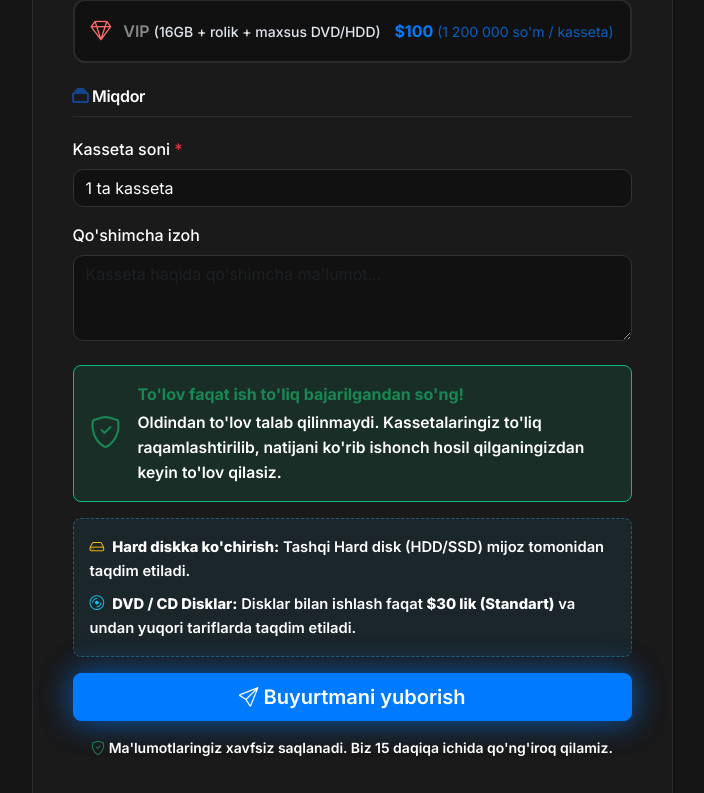
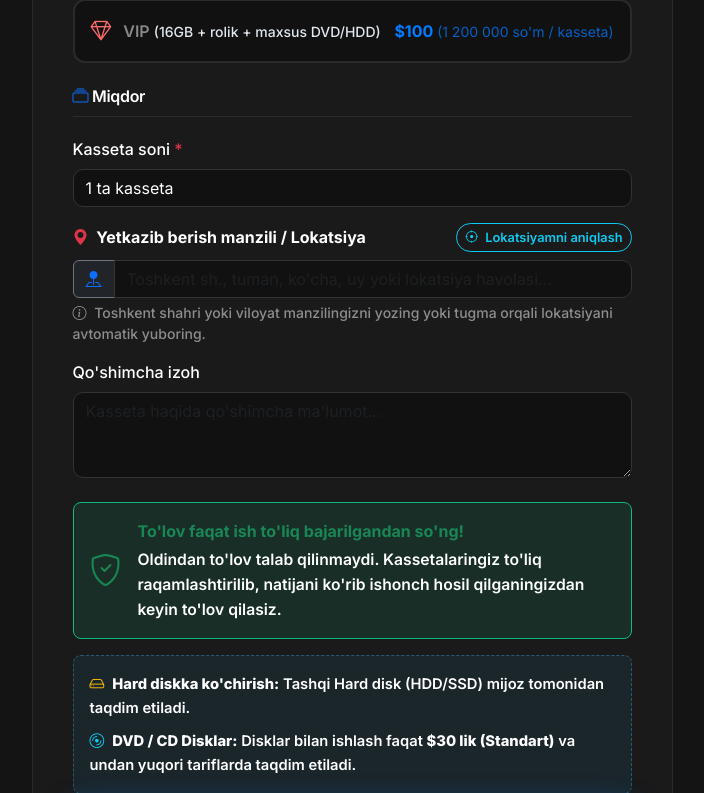
Before and after one commit to javoxirmahmudov012-coder/uzretro_uz, a Flask app: page /order in a window 1280 px wide. Shown: the part 1196-1989 px from the top of the page, without its empty margins (98-802 px from the left). Run offline with Flask 3, Linux system fonts and the light colour scheme.

Commit message:
Qo'shildi: buyurtmaga manzil va lokatsiya kiritish imkoniyati, xarita havolasi va admin paneldagi ko'rinishi

```diff
--- a/app.py
+++ b/app.py
@@ -33,6 +33,13 @@ def create_app():
     with app.app_context():
         try:
             db.create_all()
+            with db.engine.connect() as conn:
+                try:
+                    import sqlalchemy as sa
+                    conn.execute(sa.text("ALTER TABLE orders ADD COLUMN customer_address VARCHAR(255)"))
+                    conn.commit()
+                except Exception:
+                    pass
             _create_default_admin(app)
         except Exception as e:
             print(f"DB Init info: {e}")
--- a/models/order.py
+++ b/models/order.py
@@ -10,6 +10,7 @@ class Order(db.Model):
     customer_name = db.Column(db.String(100), nullable=False)
     customer_phone = db.Column(db.String(20), nullable=False)
     customer_email = db.Column(db.String(120), nullable=True)
+    customer_address = db.Column(db.String(255), nullable=True)
 
     # Xizmat ma'lumotlari
     service_type = db.Column(db.String(50), nullable=False)
--- a/routes/main.py
+++ b/routes/main.py
@@ -22,6 +22,7 @@ def order():
         name = request.form.get('name', '').strip()
         phone = request.form.get('phone', '').strip()
         email = request.form.get('email', '').strip()
+        address = request.form.get('address', '').strip()
         service = request.form.get('service', '')
         quantity = request.form.get('quantity', 1)
         description = request.form.get('description', '').strip()
@@ -34,6 +35,7 @@ def order():
             customer_name=name,
             customer_phone=phone,
             customer_email=email if email else None,
+            customer_address=address if address else None,
             service_type=service,
             quantity=int(quantity) if quantity else 1,
             description=description if description else None,
--- a/templates/order.html
+++ b/templates/order.html
@@ -196,6 +196,27 @@
                             </div>
 
                             <div class="mb-3 mt-3">
+                                <div class="d-flex justify-content-between align-items-center mb-2">
+                                    <label class="form-label text-white fw-bold mb-0">
+                                        <i class="bi bi-geo-alt-fill text-danger me-1"></i> Yetkazib berish manzili / Lokatsiya
+                                    </label>
+                                    <button type="button" class="btn btn-outline-info btn-sm py-1 px-2 fw-semibold rounded-pill" id="btnGetLocation" style="font-size: 0.8rem;">
+                                        <i class="bi bi-crosshair me-1"></i> Lokatsiyamni aniqlash
+                                    </button>
+                                </div>
+                                <div class="input-group">
+                                    <span class="input-group-text bg-dark border-secondary text-primary">
+                                        <i class="bi bi-pin-map-fill"></i>
+                                    </span>
+                                    <input type="text" name="address" id="addressInput" class="form-control form-control-dark"
+                                           placeholder="Toshkent sh., tuman, ko'cha, uy yoki lokatsiya havolasi...">
+                                </div>
+                                <div class="form-text text-white-50 small mt-1">
+                                    <i class="bi bi-info-circle me-1"></i> Toshkent shahri yoki viloyat manzilingizni yozing yoki tugma orqali lokatsiyani avtomatik yuboring.
+                                </div>
+                            </div>
+
+                            <div class="mb-3 mt-3">
                                 <label class="form-label text-white">Qo'shimcha izoh</label>
                                 <textarea name="description" class="form-control form-control-dark"
                                           rows="3" placeholder="Kasseta haqida qo'shimcha ma'lumot..."></textarea>
@@ -387,5 +408,35 @@ function updatePriceCalculator() {
 
     document.getElementById('calcFinalPrice').innerHTML = `<span class="fs-5 fw-bold text-success">$${finalPrice}</span> <span class="badge bg-success-subtle text-success fs-6 ms-2 fw-bold">${formatSom(finalPrice)}</span>`;
 }
+
+// ====== AVTOMATIK LOKATSIYANI ANIQLASH ======
+const btnGetLocation = document.getElementById('btnGetLocation');
+const addressInput = document.getElementById('addressInput');
+if (btnGetLocation && addressInput) {
+    btnGetLocation.addEventListener('click', () => {
+        if (!navigator.geolocation) {
+            alert("Brauzeringiz lokatsiyani aniqlashni qo'llab-quvvatlamaydi.");
+            return;
+        }
+        btnGetLocation.disabled = true;
+        btnGetLocation.innerHTML = '<span class="spinner-border spinner-border-sm me-1"></span>Aniqlanmoqda...';
+        navigator.geolocation.getCurrentPosition(
+            (position) => {
+                const lat = position.coords.latitude;
+                const lon = position.coords.longitude;
+                addressInput.value = `https://maps.google.com/?q=${lat},${lon}`;
+                btnGetLocation.disabled = false;
+                btnGetLocation.innerHTML = '✅ Lokatsiya olindi';
+                btnGetLocation.classList.replace('btn-outline-info', 'btn-success');
+            },
+            (err) => {
+                btnGetLocation.disabled = false;
+                btnGetLocation.innerHTML = '<i class="bi bi-crosshair me-1"></i> Qayta urinish';
+                alert("Lokatsiyani aniqlashga ruxsat berilmadi yoki xatolik yuz berdi. Iltimos, manzilni qo'lda kiriting.");
+            },
+            { enableHighAccuracy: true, timeout: 10000, maximumAge: 0 }
+        );
+    });
+}
 </script>
 {% endblock %}
```
Also changed, not shown: automation/telegram_bot.py (+8 -1 lines), templates/admin/order_detail.html (+18 -1 lines), templates/admin/orders.html (+8 -1 lines).
